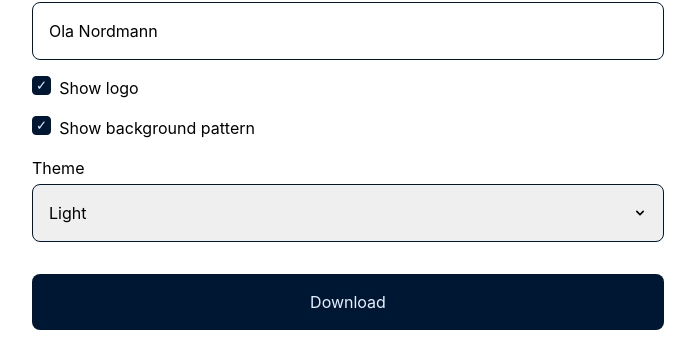
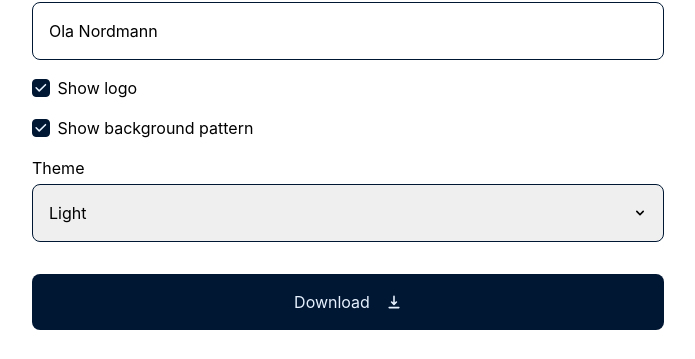
Before and after one commit to Uvacoder/uva-img4cover-4303, a Vue app: page / in a window 1280 px wide. Shown: the part 509-868 px from the top of the page, without its empty margins (292-987 px from the left). Built offline with nearby package versions, Linux system fonts and the light colour scheme.

Commit message:
fix: add icons + outlines

```diff
--- a/package.json
+++ b/package.json
@@ -10,6 +10,7 @@
   },
   "dependencies": {
     "@formkit/auto-animate": "^1.0.0-beta.1",
+    "@heroicons/vue": "^1.0.6",
     "html-to-image": "^1.10.1",
     "pinia": "^2.0.18",
     "sass": "^1.54.4",
--- a/src/App.vue
+++ b/src/App.vue
@@ -1,10 +1,13 @@
 <script setup lang="ts">
 import { ref } from 'vue'
+import { useStore } from './store'
+import { toPng } from 'html-to-image'
+
 import Stack from './components/Stack.vue'
 import Preview from './components/Preview.vue'
+import Button from './components/Button.vue'
 import Config from './components/Config.vue'
-import { useStore } from './store'
-import { toPng } from 'html-to-image'
+import { DownloadIcon } from '@heroicons/vue/solid'
 
 const el = ref(null)
 const store = useStore()
@@ -36,13 +39,11 @@ function downloadImage() {
   <Stack gap="var(--spacing-lg)">
     <Preview />
     <Config />
-    <button @click="downloadImage">Download</button>
+    <Button @click="downloadImage">
+      Download
+      <template #right>
+        <DownloadIcon />
+      </template>
+    </Button>
   </Stack>
 </template>
-
-<style lang="scss">
-button {
-  color: var(--color-primary-50);
-  padding: var(--spacing-md);
-}
-</style>
--- /dev/null
+++ b/src/components/Button.vue
@@ -0,0 +1,37 @@
+<script setup></script>
+
+<template>
+  <button class="button">
+    <slot name="left" />
+    <slot />
+    <slot name="right" />
+  </button>
+</template>
+
+<style lang="scss">
+.button {
+  background-color: var(--color-primary-900);
+  color: var(--color-primary-50);
+  padding: var(--spacing-md);
+
+  border: none;
+  font-size: 1rem;
+  font: inherit;
+  border-radius: var(--border-radius);
+  cursor: pointer;
+
+  display: flex;
+  align-items: center;
+  justify-content: center;
+  gap: var(--spacing-md);
+
+  &:focus-visible {
+    outline: 2px solid var(--color-primary-300);
+  }
+
+  svg {
+    height: 1rem;
+    aspect-ratio: 1;
+  }
+}
+</style>
--- a/src/components/Checkbox.vue
+++ b/src/components/Checkbox.vue
@@ -1,5 +1,6 @@
 <script setup lang="ts">
 import { ref } from 'vue'
+import { CheckIcon } from '@heroicons/vue/solid'
 
 const props = defineProps<{
   modelValue: boolean
@@ -20,42 +21,49 @@ function onInput(event: Event): void {
 <template>
   <label class="checkbox">
     <input
-      class="checkbox__element"
+      class="checkbox__input"
       v-model="checked"
       @change="onInput"
       type="checkbox"
     />
+    <div class="checkbox__element">
+      <CheckIcon />
+    </div>
     <span class="checkbox__label">{{ label }}</span>
   </label>
 </template>
 
 <style lang="scss">
 .checkbox {
+  --size: 1.1rem;
   display: flex;
-  align-items: start;
-  gap: var(--spacing-sm);
+  align-items: center;
+
+  &__input {
+    appearance: none;
+    margin: 0;
+    width: 0px;
+    height: 0px;
+
+    &:checked + .checkbox__element {
+      background-color: var(--color-primary-900);
+    }
+
+    &:focus-visible + .checkbox__element {
+      outline: 2px solid var(--color-primary-500);
+    }
+  }
 
   &__element {
-    position: relative;
-    appearance: none;
-    margin: 0;
-    width: 1.2rem;
+    display: inline-grid;
+    place-items: center;
+    margin-right: var(--spacing-sm);
+
+    width: var(--size);
     aspect-ratio: 1;
     border: 1px solid var(--color-primary-900);
     border-radius: var(--border-radius-sm);
     color: var(--color-primary-50);
-
-    &:checked {
-      background-color: var(--color-primary-900);
-    }
-
-    &:after {
-      content: '✓';
-      position: absolute;
-      inset: 0;
-      display: grid;
-      place-items: center;
-    }
   }
 }
 </style>
--- a/src/components/Input.vue
+++ b/src/components/Input.vue
@@ -38,6 +38,10 @@ function onInput(event: Event): void {
     border-radius: var(--border-radius);
     border: 1px solid var(--color-primary-900);
     padding: var(--spacing-md);
+
+    &:focus-visible {
+      outline: 2px solid var(--color-primary-300);
+    }
   }
 }
 </style>
--- a/src/components/Preview.vue
+++ b/src/components/Preview.vue
@@ -101,6 +101,8 @@ const { title, author, theme, showLogo, showPattern } = toRefs(store)
   &__title {
     letter-spacing: -1.5px;
     margin: 0;
+    font-size: 3.2em;
+    line-height: 1.1;
   }
 
   &__author {
--- a/src/components/Select.vue
+++ b/src/components/Select.vue
@@ -58,6 +58,10 @@ function onInput(event: Event): void {
     &::-ms-expand {
       display: none;
     }
+
+    &:focus-visible {
+      outline: 2px solid var(--color-primary-300);
+    }
   }
 
   &__wrapper {
--- a/src/style.css
+++ b/src/style.css
@@ -33,13 +33,10 @@
   --color-primary-900: hsl(var(--primary-hue) 100% 10%);
 }
 
-a {
-  font-weight: 500;
-  color: #646cff;
-  text-decoration: inherit;
-}
-a:hover {
-  color: #535bf2;
+*,
+*:before,
+*:after {
+  box-sizing: border-box;
 }
 
 body {
@@ -47,29 +44,8 @@ body {
   min-height: 100vh;
 }
 
-h1 {
-  font-size: 3.2em;
-  line-height: 1.1;
-}
-
-button {
-  background-color: var(--color-primary-900);
-  border: none;
-  font-size: 1rem;
-  font: inherit;
-  border-radius: var(--border-radius);
-  padding: var(--spacing-md);
-  cursor: pointer;
-}
-
 #app {
   width: max-content;
   margin: 0 auto;
   padding: 2rem;
 }
-
-*,
-*:before,
-*:after {
-  box-sizing: border-box;
-}
```
Also changed, not shown: 1 other file (tests, documents, lock files or other folders).
